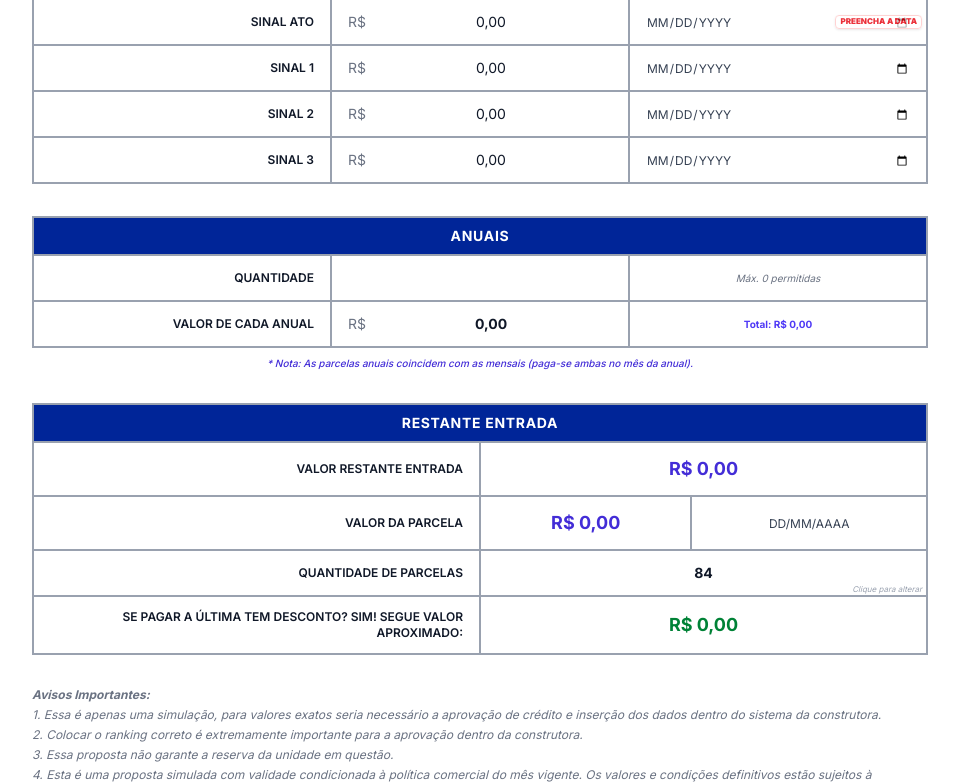
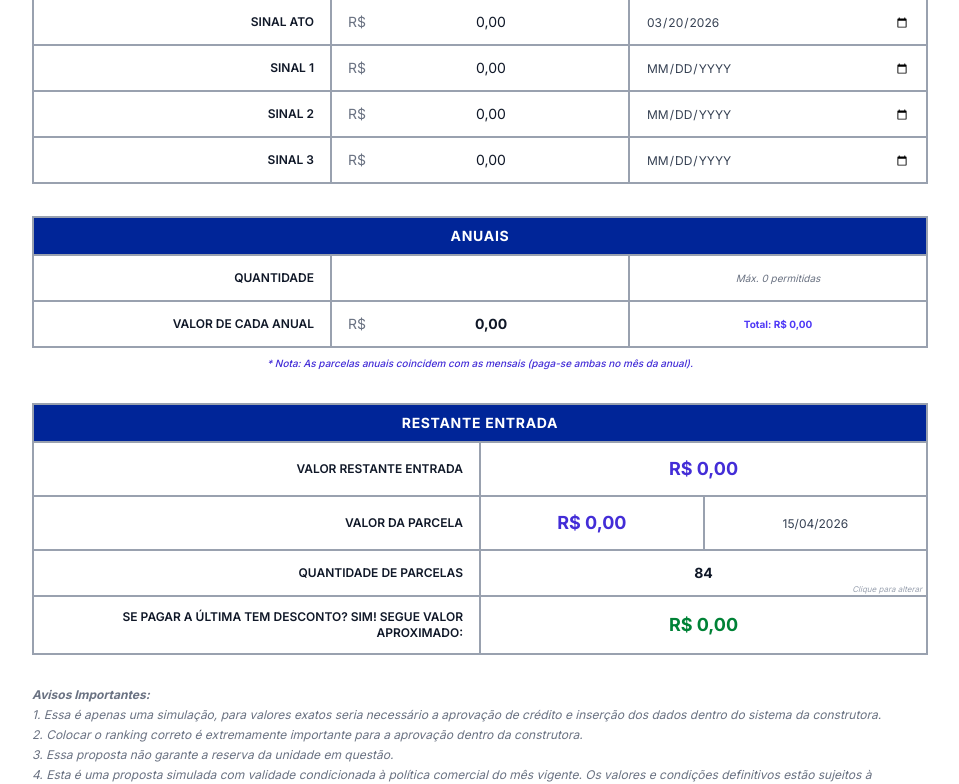
Before and after one commit to emanuelsantiagoandrade/Proposta-Direcional-e-Riva, a React (Vite) app: page / in a window 1280 px wide. Shown: the part 1522-2306 px from the top of the page, without its empty margins (160-1119 px from the left). Built offline with nearby package versions, Linux system fonts and the light colour scheme.

Commit message:
feat: Add delivery date warning
Introduces a warning for users when the selected enterprise is marked as "Entregue" (Delivered), indicating that the delivery date has passed.

```diff
--- a/src/App.tsx
+++ b/src/App.tsx
@@ -100,6 +100,7 @@ export default function App() {
 
   const [printCount, setPrintCount] = useState(0);
   const [showAdPopup, setShowAdPopup] = useState(false);
+  const [showDeliveryWarning, setShowDeliveryWarning] = useState(false);
   const [isResumoMode, setIsResumoMode] = useState(false);
 
   const EMPREENDIMENTOS: Record<string, { data: string, link: string }> = {
@@ -122,8 +123,29 @@ export default function App() {
     "Viva Vida Parque": { data: "Entregue", link: "https://drive.google.com/drive/folders/1RFswrgGeE2wOTAVt2a3uFbOXcl7CtN89?usp=drive_link" },
     "Viva Vida Siqueira": { data: "2026-09-30", link: "https://drive.google.com/drive/folders/13h5L-fAHtaSusnKoB4t7j7qPbD9eH4Oc?usp=drive_link" },
     "Viva Vida Sul": { data: "2028-04-30", link: "https://drive.google.com/drive/folders/1rag3UlzyFIkTVMkTxWFO79GUeOGtGZpM?usp=drive_link" },
-    "Viva Vida Tropical": { data: "Entregue", link: "https://drive.google.com/drive/folders/1WSWGcOTs_8_YgWJINXMjyOi391bNuSQN?usp=drive_link" }
+    "Viva Vida Tropical": { data: "2026-09-30", link: "https://drive.google.com/drive/folders/1WSWGcOTs_8_YgWJINXMjyOi391bNuSQN?usp=drive_link" }
   };
+
+  useEffect(() => {
+    const getNextWorkday = () => {
+      const target = new Date();
+      target.setDate(target.getDate() + 2);
+
+      const day = target.getDay();
+      if (day === 0) { // Sunday
+        target.setDate(target.getDate() + 1);
+      } else if (day === 6) { // Saturday
+        target.setDate(target.getDate() + 2);
+      }
+
+      return target.toISOString().split('T')[0];
+    };
+
+    setData(prev => ({
+      ...prev,
+      sinalAtoInfo: getNextWorkday()
+    }));
+  }, []);
 
   const handleEmpreendimentoChange = (e: React.ChangeEvent<HTMLInputElement>) => {
     const { value } = e.target;
@@ -131,6 +153,7 @@ export default function App() {
       const newData = { ...prev, empreendimento: value };
       if (EMPREENDIMENTOS[value]) {
         newData.dataEntrega = EMPREENDIMENTOS[value].data;
+        setShowDeliveryWarning(true);
       }
       return newData;
     });
@@ -1571,6 +1594,40 @@ export default function App() {
 
       {/* Ad Popup */}
       <AnimatePresence>
+        {showDeliveryWarning && (
+          <motion.div
+            initial={{ opacity: 0 }}
+            animate={{ opacity: 1 }}
+            exit={{ opacity: 0 }}
+            className="fixed inset-0 z-[60] flex items-center justify-center bg-black/60 backdrop-blur-sm p-4 print:hidden"
+          >
+            <motion.div
+              initial={{ scale: 0.9, y: 20 }}
+              animate={{ scale: 1, y: 0 }}
+              exit={{ scale: 0.9, y: 20 }}
+              className="bg-white rounded-2xl shadow-2xl overflow-hidden max-w-lg w-full relative"
+            >
+              <div className="p-8 flex flex-col items-center text-center">
+                <div className="w-16 h-16 bg-amber-100 rounded-full flex items-center justify-center mb-6">
+                  <Info className="w-8 h-8 text-amber-600" />
+                </div>
+
+                <h3 className="text-xl font-bold text-gray-800 mb-4 uppercase">Verificação Importante</h3>
+                <p className="text-gray-600 mb-8 font-medium">
+                  Favor verifique a data de entrega do produto. A construtora pode mudar a data sem aviso prévio. A mudança da data impacta diretamente no valor das mensais.
+                </p>
+
+                <button
+                  onClick={() => setShowDeliveryWarning(false)}
+                  className="w-full px-8 py-4 bg-indigo-600 text-white font-bold rounded-xl hover:bg-indigo-700 transition-colors shadow-lg shadow-indigo-200"
+                >
+                  ESTOU CIENTE
+                </button>
+              </div>
+            </motion.div>
+          </motion.div>
+        )}
+
         {showAdPopup && (
           <motion.div
             initial={{ opacity: 0 }}
```
